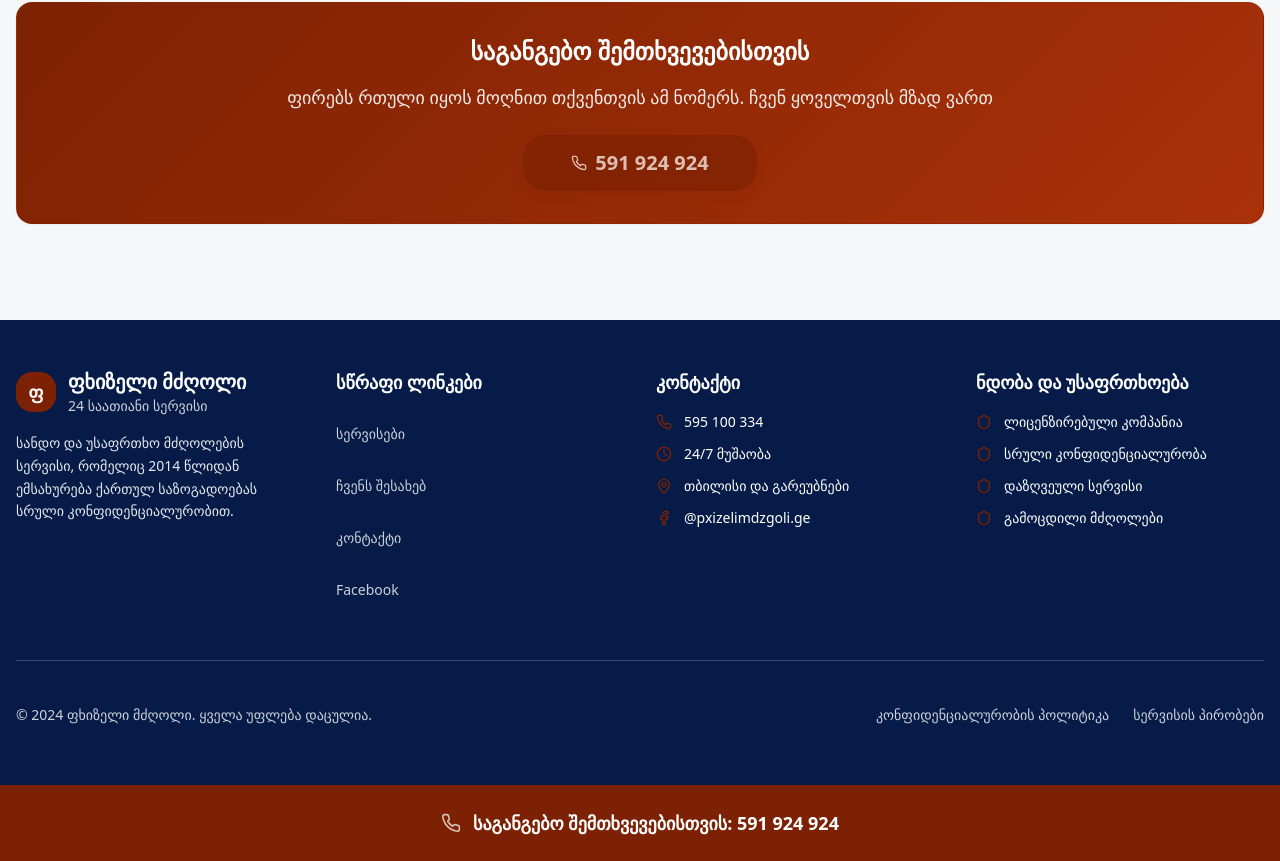
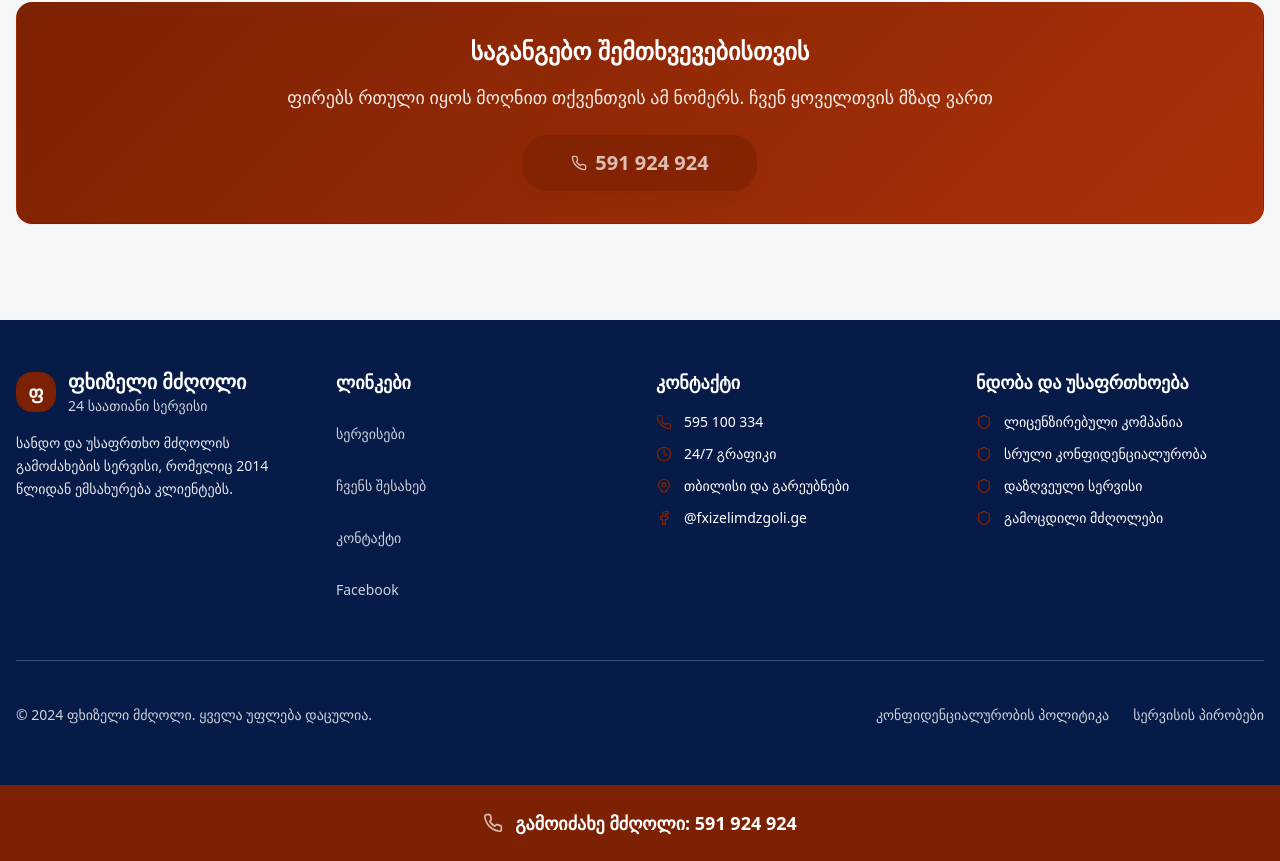
Before and after one commit to dkharshiladze/pixel-swift-sparkle, a React (Vite) app: page / in a window 1280 px wide. Shown: the part 4024-4885 px from the top of the page. Built offline with nearby package versions, Linux system fonts and the light colour scheme.

Commit message:
Update Footer.tsx

```diff
--- a/src/components/layout/Footer.tsx
+++ b/src/components/layout/Footer.tsx
@@ -17,14 +17,14 @@ export const Footer = () => {
               </div>
             </div>
             <p className="text-primary-foreground/90 text-sm leading-relaxed">
-              სანდო და უსაფრთხო მძღოლების სერვისი, რომელიც 2014 წლიდან
-              ემსახურება ქართულ საზოგადოებას სრული კონფიდენციალურობით.
+              სანდო და უსაფრთხო მძღოლის გამოძახების სერვისი, რომელიც 2014 წლიდან
+              ემსახურება კლიენტებს.
             </p>
           </div>
 
           {/* Quick Links */}
           <div className="space-y-4">
-            <h3 className="text-lg font-semibold">სწრაფი ლინკები</h3>
+            <h3 className="text-lg font-semibold">ლინკები</h3>
             <ul className="space-y-2 text-sm">
               <li>
                 <button
@@ -55,7 +55,7 @@ export const Footer = () => {
               </li>
               <li>
                 <button
-                  onClick={() => window.open('https://www.facebook.com/pxizelimdzgoli.ge/', '_blank')}
+                  onClick={() => window.open('https://www.facebook.com/mdzgoli.ge/', '_blank')}
                   className="text-primary-foreground/80 hover:text-primary-foreground transition-smooth min-h-[44px] py-2"
                   aria-label="გახსნა Facebook გვერდი ახალ ფანჯარაში"
                 >
@@ -75,7 +75,7 @@ export const Footer = () => {
               </div>
               <div className="flex items-center gap-3">
                 <Clock className="w-4 h-4 text-secondary" />
-                <span>24/7 მუშაობა</span>
+                <span>24/7 გრაფიკი</span>
               </div>
               <div className="flex items-center gap-3">
                 <MapPin className="w-4 h-4 text-secondary" />
@@ -83,7 +83,7 @@ export const Footer = () => {
               </div>
               <div className="flex items-center gap-3">
                 <Facebook className="w-4 h-4 text-secondary" />
-                <span>@pxizelimdzgoli.ge</span>
+                <span>@fxizelimdzgoli.ge</span>
               </div>
             </div>
           </div>
@@ -143,10 +143,10 @@ export const Footer = () => {
             <button
               onClick={() => window.open('tel:+995591924924')}
               className="flex items-center gap-3 text-secondary-foreground hover:scale-105 transition-spring min-h-[44px] px-4 py-2"
-              aria-label="საგანგებო შემთხვევებისთვის დარეკვა ნომერზე 595 100 334"
+              aria-label="საგანგებო შემთხვევებისთვის დარეკვა ნომერზე 5591 924 924"
             >
               <Phone className="w-5 h-5 animate-pulse" aria-hidden="true" />
-              <span className="font-bold text-lg">საგანგებო შემთხვევებისთვის: 591 924 924</span>
+              <span className="font-bold text-lg">გამოიძახე მძღოლი: 591 924 924</span>
             </button>
           </div>
         </div>
```
